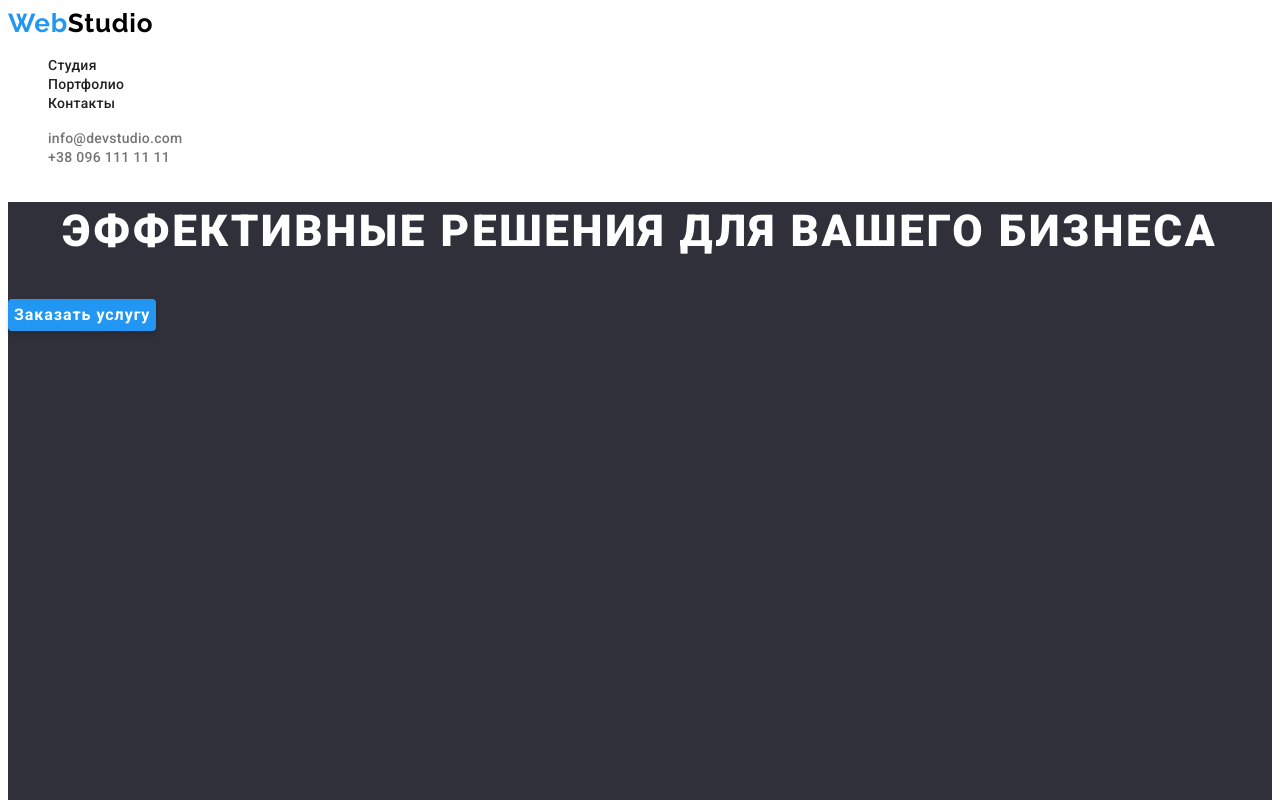
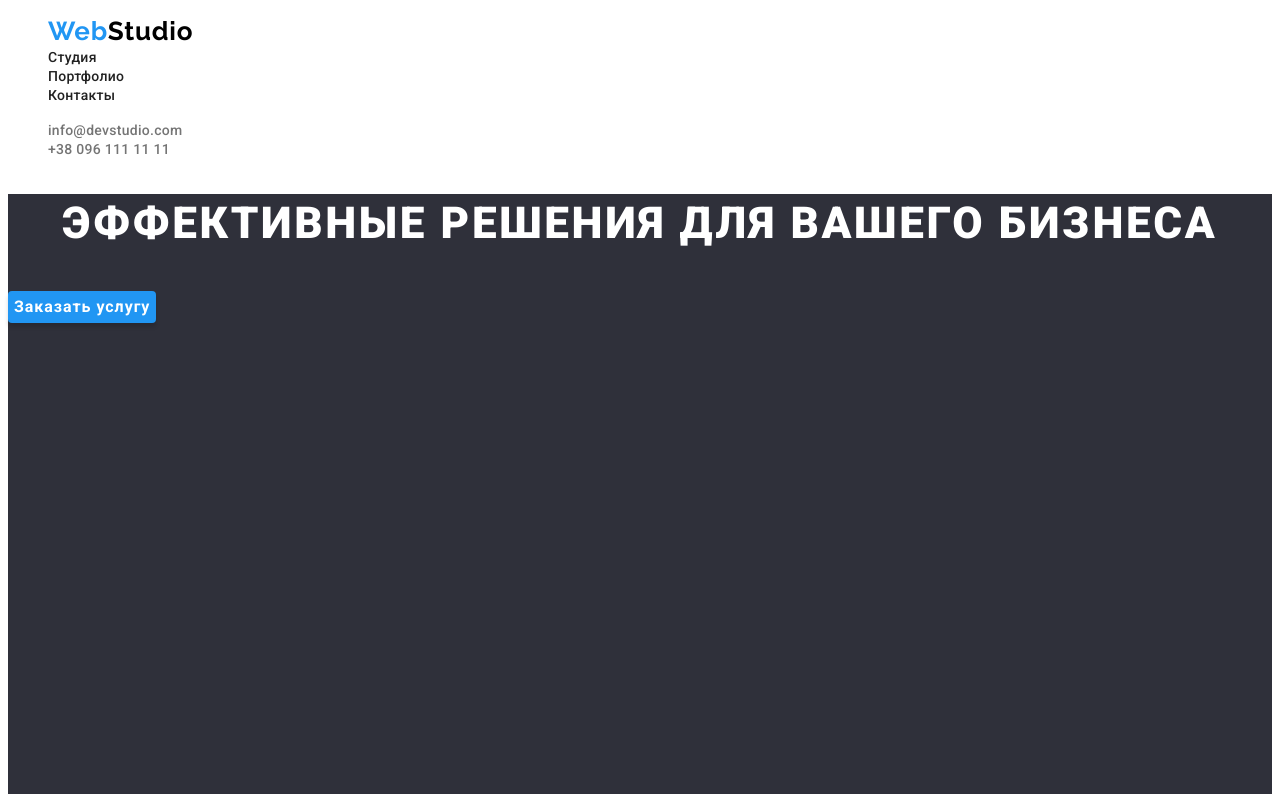
Before and after one commit to Anastasiia-Andrusenko/goit-markup-hw-02, a plain HTML site: page index.html in a window 1280 px wide. Shown: the top 800 px of the page. Drawn offline with Linux system fonts and the light colour scheme.

Commit message:
Переносит лого в навигацию

```diff
--- a/index.html
+++ b/index.html
@@ -12,11 +12,10 @@
 <body>
     <!--Шапка проекта-->
     <header>
-        <!--Лого компании-->
-        <a class="logo" lang="en" href="./index.html"> <span class="logo-accent">Web</span>Studio</a>
         <!--Навигация на страницы-->
         <nav>
           <ul class="nav">
+            <li><a class="logo" lang="en" href="./index.html"> <span class="logo-accent">Web</span>Studio</a></li>
             <li><a class="nav-link" href="./index.html">Студия</a></li>
             <li><a class="nav-link" href="./portfolio.html">Портфолио</a></li>
             <li><a class="nav-link" href="">Контакты</a></li>
```
Also changed, not shown: portfolio.html (+1 -2 lines).
